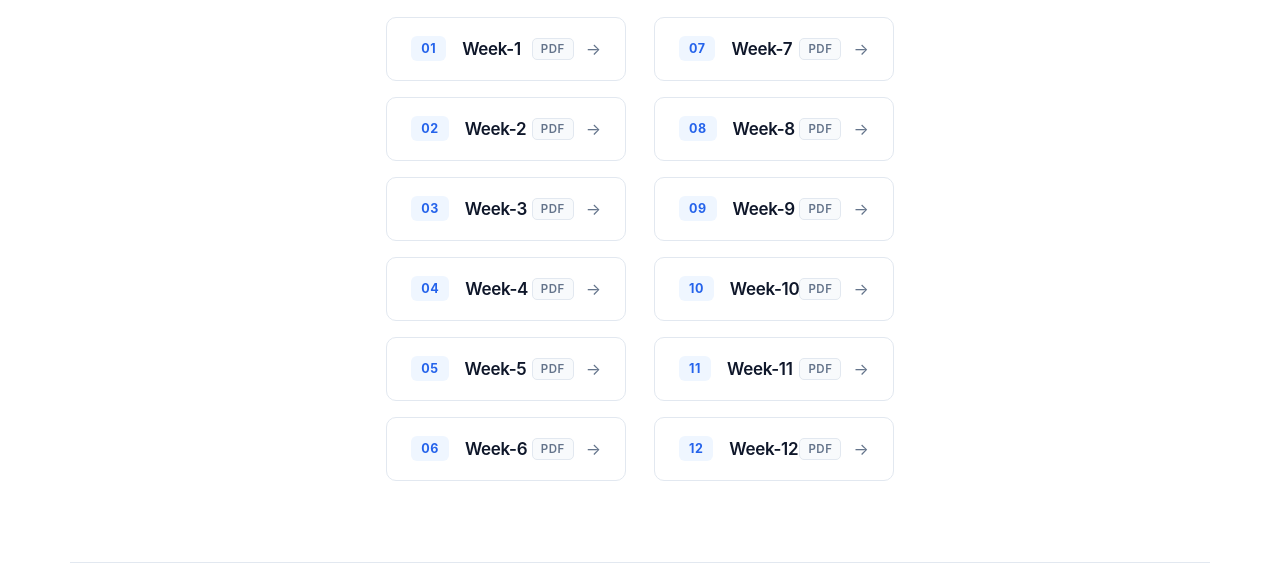
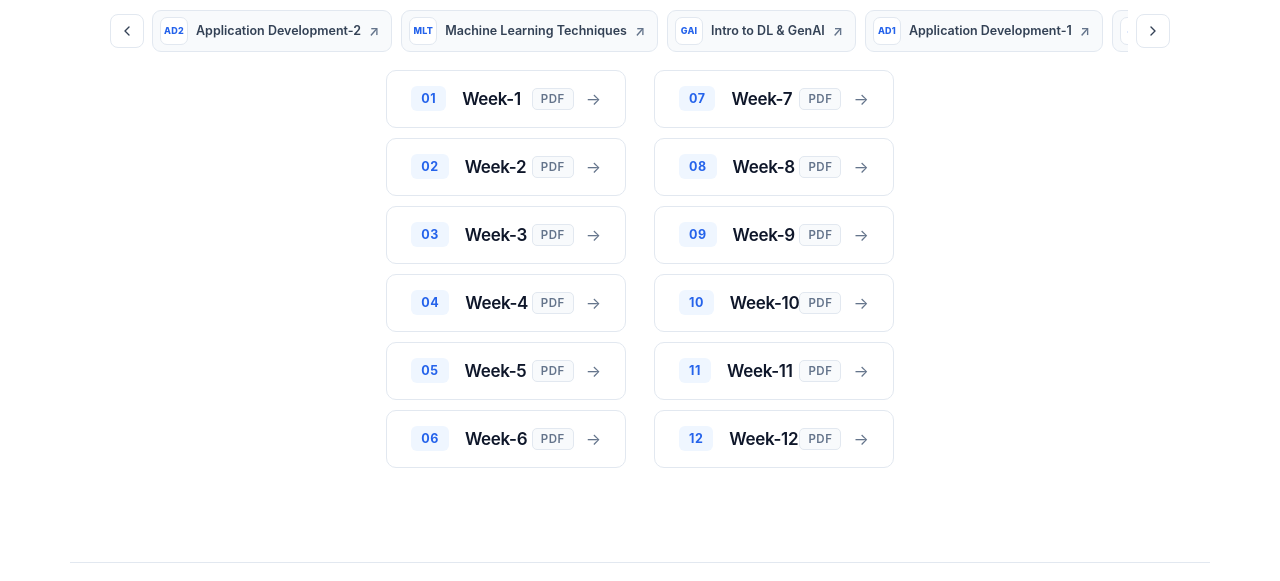
Before and after one commit to shiva-yadav-ds/WeekWise-BusinessAnalytics-Questions, a plain HTML site: page index.html in a window 1280 px wide. Shown: the part 222-803 px from the top of the page. Drawn offline with Linux system fonts and the light colour scheme.

Commit message:
added links

```diff
--- a/app.js
+++ b/app.js
@@ -42,6 +42,9 @@ const btnToggleDrawer = document.getElementById("btnToggleDrawer");
 const btnDownloadPdf = document.getElementById("btnDownloadPdf");
 const btnNewTabPdf = document.getElementById("btnNewTabPdf");
 const btnFullscreenPdf = document.getElementById("btnFullscreenPdf");
+const subjectLinks = document.getElementById("subjectLinks");
+const subjectScrollPrev = document.getElementById("subjectScrollPrev");
+const subjectScrollNext = document.getElementById("subjectScrollNext");
 
 /**
  * Initialize Portal
@@ -213,6 +216,15 @@ function returnToCenter() {
  * Attach UI Event Listeners
  */
 function attachEventListeners() {
+  const scrollSubjects = direction => {
+    if (!subjectLinks) return;
+    const distance = Math.max(240, Math.round(subjectLinks.clientWidth * 0.72));
+    subjectLinks.scrollBy({ left: direction * distance, behavior: "smooth" });
+  };
+
+  subjectScrollPrev?.addEventListener("click", () => scrollSubjects(-1));
+  subjectScrollNext?.addEventListener("click", () => scrollSubjects(1));
+
   // Collapse button inside drawer
   if (btnCollapseDrawer) {
     btnCollapseDrawer.addEventListener("click", () => toggleDrawer(true));
--- a/index.html
+++ b/index.html
@@ -24,7 +24,7 @@
   <meta name="twitter:description" content="Practice IITM Business Analytics (BA) with week wise questions and PYQ PDFs for Weeks 1–12. Includes answer keys for IIT Madras BS Data Science revision.">
   <meta name="twitter:image" content="assets/ba-social.svg">
   <meta name="twitter:image:alt" content="IITM BA Week Wise Questions — Business Analytics, Weeks 1–12">
-  <link rel="stylesheet" href="styles.css">
+  <link rel="stylesheet" href="styles.css?v=subjects-1">
   <script type="application/ld+json">
 {
   "@context": "https://schema.org",
@@ -164,6 +164,32 @@
             <div class="gallery-eyebrow">BS in Data Science & Applications</div>
             <h1 class="gallery-title">Business Analytics (BA)</h1>
           </div>
+
+          <nav class="subject-strip" aria-label="Other weekwise subject portals">
+            <button id="subjectScrollPrev" class="subject-scroll-btn" type="button" aria-label="Show previous subjects" title="Previous subjects">
+              <svg width="16" height="16" viewBox="0 0 24 24" fill="none" stroke="currentColor" stroke-width="2" stroke-linecap="round" stroke-linejoin="round" aria-hidden="true"><path d="m15 18-6-6 6-6"/></svg>
+            </button>
+            <div id="subjectLinks" class="subject-links" tabindex="0" aria-label="Other subjects; scroll horizontally">
+              <a class="subject-link" href="https://shiva-yadav-ds.github.io/MAD-2-WeekWise-Pyq/" target="_blank" rel="noopener noreferrer">
+                <span class="subject-icon" aria-hidden="true">AD2</span><span>Application Development-2</span><span class="subject-external" aria-hidden="true">↗</span>
+              </a>
+              <a class="subject-link" href="https://shiva-yadav-ds.github.io/MLT_weekwise_questions" target="_blank" rel="noopener noreferrer">
+                <span class="subject-icon" aria-hidden="true">MLT</span><span>Machine Learning Techniques</span><span class="subject-external" aria-hidden="true">↗</span>
+              </a>
+              <a class="subject-link" href="https://shiva-yadav-ds.github.io/intro-dl-and-genai-WeekWise-Pyq/" target="_blank" rel="noopener noreferrer">
+                <span class="subject-icon" aria-hidden="true">GAI</span><span>Intro to DL &amp; GenAI</span><span class="subject-external" aria-hidden="true">↗</span>
+              </a>
+              <a class="subject-link" href="https://shiva-yadav-ds.github.io/Mad-1-WeekWise-Pyqs/" target="_blank" rel="noopener noreferrer">
+                <span class="subject-icon" aria-hidden="true">AD1</span><span>Application Development-1</span><span class="subject-external" aria-hidden="true">↗</span>
+              </a>
+              <a class="subject-link" href="https://shiva-yadav-ds.github.io/Java-WeekWise-Pyqs/" target="_blank" rel="noopener noreferrer">
+                <span class="subject-icon" aria-hidden="true">JV</span><span>Programming Concepts Using Java</span><span class="subject-external" aria-hidden="true">↗</span>
+              </a>
+            </div>
+            <button id="subjectScrollNext" class="subject-scroll-btn" type="button" aria-label="Show next subjects" title="Next subjects">
+              <svg width="16" height="16" viewBox="0 0 24 24" fill="none" stroke="currentColor" stroke-width="2" stroke-linecap="round" stroke-linejoin="round" aria-hidden="true"><path d="m9 18 6-6-6-6"/></svg>
+            </button>
+          </nav>
 
           <!-- Dynamic Weeks Grid -->
           <div id="weeksGrid" class="weeks-grid">
@@ -369,6 +395,6 @@
 
   </main>
 
-  <script src="app.js"></script>
+  <script src="app.js?v=subjects-1"></script>
 </body>
 </html>
--- a/styles.css
+++ b/styles.css
@@ -182,7 +182,7 @@ body.pdf-active .top-header {
 
 .gallery-header {
   text-align: center;
-  margin-bottom: 38px;
+  margin-bottom: 16px;
 }
 
 .gallery-eyebrow {
@@ -216,7 +216,7 @@ body.pdf-active .top-header {
   grid-template-columns: repeat(2, 1fr);
   grid-template-rows: repeat(6, auto);
   grid-auto-flow: column;
-  gap: 16px 28px;
+  gap: 10px 28px;
   max-width: 1060px;
   margin: 0 auto;
 }
@@ -225,14 +225,104 @@ body.pdf-active .top-header {
   background-color: #ffffff;
   border: 1px solid var(--border-color);
   border-radius: 10px;
-  padding: 18px 24px;
+  padding: 14px 24px;
   cursor: pointer;
   display: flex;
   flex-direction: row;
   justify-content: space-between;
   align-items: center;
   transition: all 0.18s ease;
-  min-height: 64px;
+  min-height: 58px;
+}
+
+/* Compact cross-subject carousel inside the hero. */
+.subject-strip {
+  width: min(1060px, 100%);
+  margin: 0 auto 16px;
+  display: grid;
+  grid-template-columns: 34px minmax(0, 1fr) 34px;
+  align-items: center;
+  gap: 8px;
+}
+
+.subject-links {
+  display: flex;
+  gap: 9px;
+  overflow-x: auto;
+  scroll-behavior: smooth;
+  scroll-snap-type: x proximity;
+  scrollbar-width: none;
+  overscroll-behavior-inline: contain;
+  padding: 2px;
+}
+
+.subject-links::-webkit-scrollbar {
+  display: none;
+}
+
+.subject-link {
+  flex: 0 0 auto;
+  min-width: max-content;
+  height: 42px;
+  padding: 0 12px 0 7px;
+  display: inline-flex;
+  align-items: center;
+  gap: 8px;
+  border: 1px solid var(--border-color);
+  border-radius: 9px;
+  color: var(--text-secondary);
+  background: var(--bg-subtle);
+  font-size: 12.5px;
+  font-weight: 600;
+  text-decoration: none;
+  scroll-snap-align: start;
+  transition: border-color .16s ease, color .16s ease, background-color .16s ease;
+}
+
+.subject-link:hover {
+  border-color: var(--accent-blue);
+  color: var(--accent-blue-hover);
+  background: var(--accent-blue-light);
+}
+
+.subject-icon {
+  width: 28px;
+  height: 28px;
+  display: inline-flex;
+  align-items: center;
+  justify-content: center;
+  border-radius: 7px;
+  background: #ffffff;
+  border: 1px solid var(--border-color);
+  color: var(--accent-blue);
+  font-size: 9px;
+  font-weight: 800;
+  letter-spacing: .2px;
+}
+
+.subject-external {
+  color: var(--text-muted);
+  font-size: 13px;
+}
+
+.subject-scroll-btn {
+  width: 34px;
+  height: 34px;
+  display: inline-flex;
+  align-items: center;
+  justify-content: center;
+  border: 1px solid var(--border-color);
+  border-radius: 8px;
+  background: #ffffff;
+  color: var(--text-secondary);
+  cursor: pointer;
+  transition: border-color .16s ease, color .16s ease, background-color .16s ease;
+}
+
+.subject-scroll-btn:hover {
+  border-color: var(--accent-blue);
+  color: var(--accent-blue);
+  background: var(--accent-blue-light);
 }
 
 .week-card:hover {
@@ -771,6 +861,10 @@ body.pdf-active .top-header {
     max-width: 100%;
   }
 
+  .subject-strip {
+    margin-bottom: 12px;
+  }
+
   .week-card {
     padding: 12px 16px;
   }
@@ -813,6 +907,25 @@ body.pdf-active .top-header {
 
   .gallery-title {
     font-size: 20px;
+  }
+
+  .gallery-header {
+    margin-bottom: 12px;
+  }
+
+  .subject-strip {
+    grid-template-columns: 30px minmax(0, 1fr) 30px;
+    gap: 5px;
+  }
+
+  .subject-scroll-btn {
+    width: 30px;
+    height: 34px;
+  }
+
+  .subject-link {
+    height: 38px;
+    font-size: 11.5px;
   }
 
   .gallery-subtitle {
```
Also changed, not shown: week-1.html (+1 -1 lines), week-10.html (+1 -1 lines), week-11.html (+1 -1 lines), week-12.html (+1 -1 lines), week-2.html (+1 -1 lines), week-3.html (+1 -1 lines), week-4.html (+1 -1 lines), week-5.html (+1 -1 lines), week-6.html (+1 -1 lines), week-7.html (+1 -1 lines), week-8.html (+1 -1 lines), week-9.html (+1 -1 lines), 1 other file.
